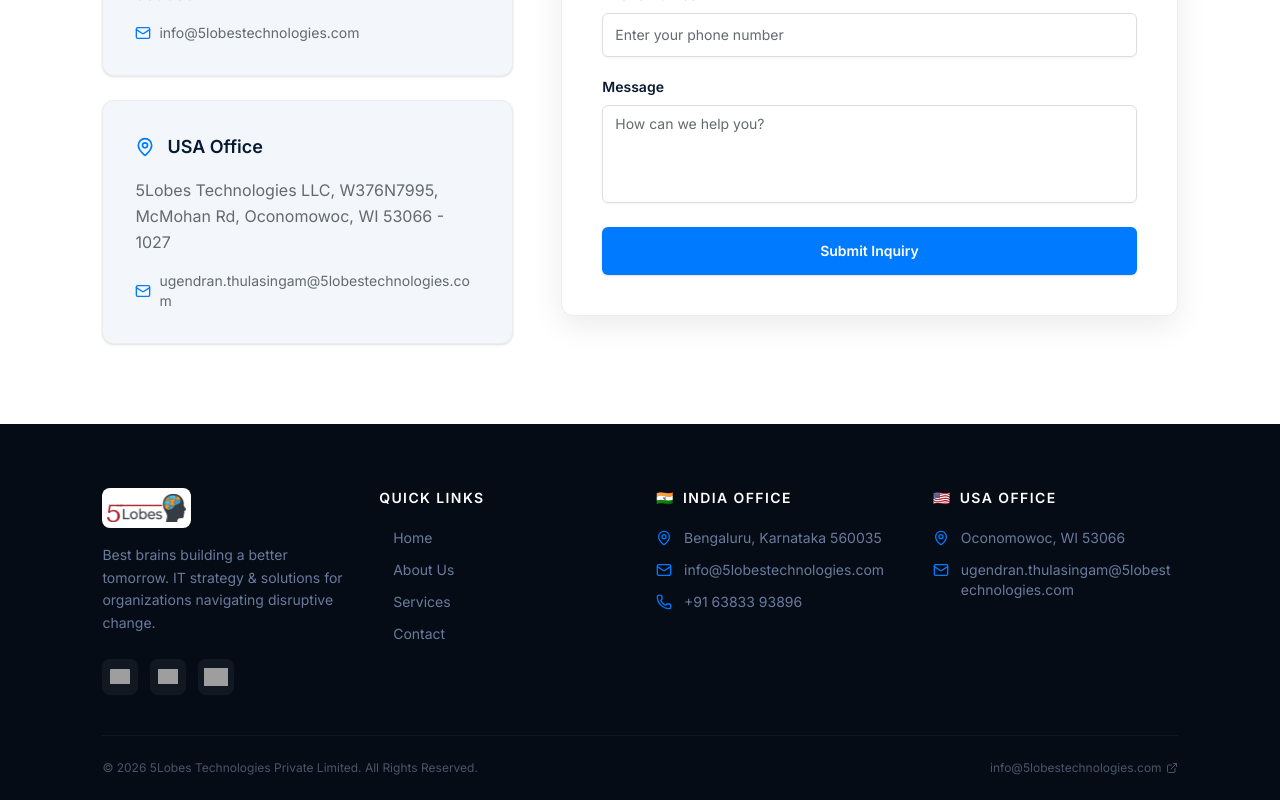
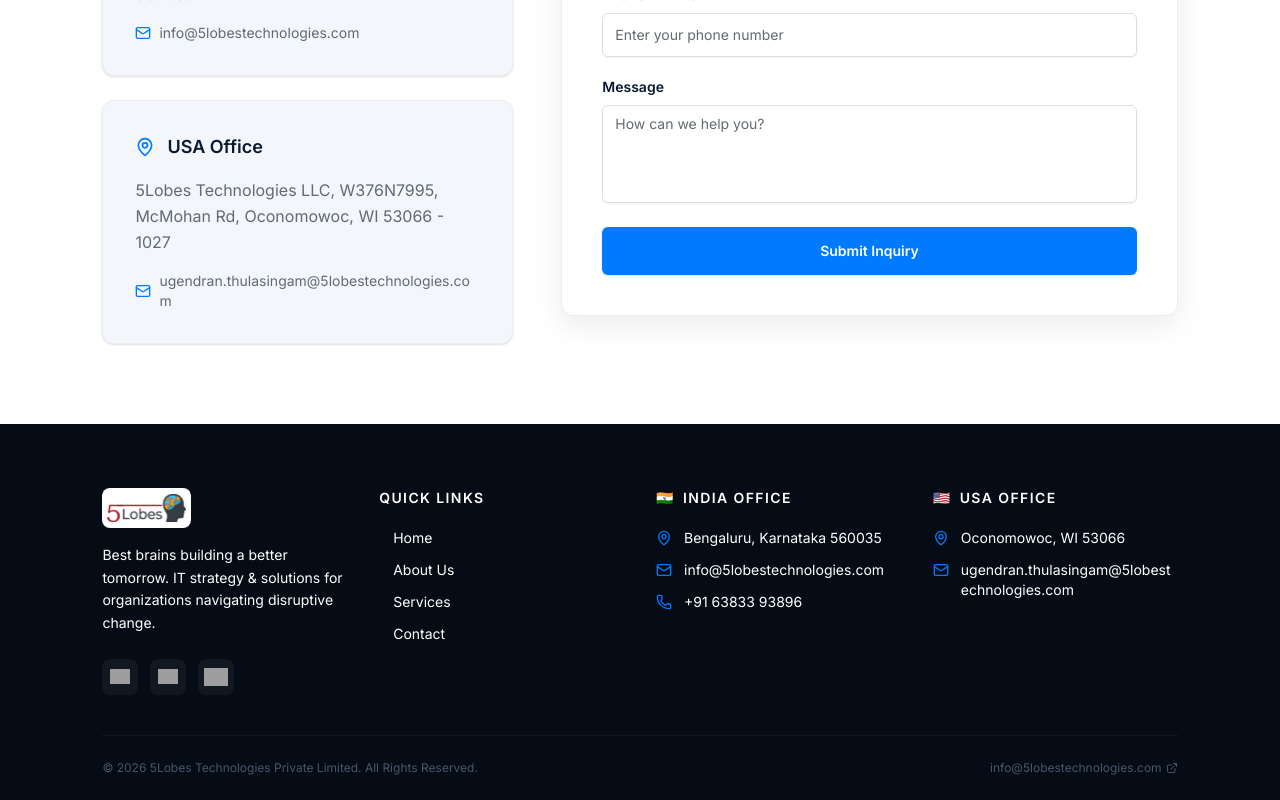
Before and after one commit to jijojr0-star/5Lobes, a React (Create React App) app: page / in a window 1280 px wide. Shown: the part 4333-5133 px from the top of the page. Built offline with nearby package versions, Linux system fonts and the light colour scheme; no server answers; grey boxes are pictures that could not be loaded.

Commit message:
fix: change all footer body text to white

```diff
--- a/src/components/Footer.jsx
+++ b/src/components/Footer.jsx
@@ -77,7 +77,7 @@
     const currentYear = new Date().getFullYear();
 
     return (
-        <footer className="bg-[#050c16] text-[#a8b2d1]">
+        <footer className="bg-[#050c16] text-white">
 
             {/* ── Main grid ── */}
             <div className="px-[8%] pt-16 pb-10">
@@ -93,7 +93,7 @@
                                 loading="lazy"
                             />
                         </a>
-                        <p className="text-sm leading-relaxed text-[#6b7a9d] mb-6">
+                        <p className="text-sm leading-relaxed text-white mb-6">
                             Best brains building a better tomorrow. IT strategy &amp; solutions
                             for organizations navigating disruptive change.
                         </p>
@@ -107,7 +107,7 @@
                                     target="_blank"
                                     rel="noopener noreferrer"
                                     title={p.label}
-                                    className="w-9 h-9 rounded-lg bg-white/5 hover:bg-[#007bff] flex items-center justify-center text-[#a8b2d1] hover:text-white transition-all duration-200"
+                                    className="w-9 h-9 rounded-lg bg-white/5 hover:bg-[#007bff] flex items-center justify-center text-white hover:text-white transition-all duration-200"
                                 >
                                     {p.icon}
                                 </a>
@@ -126,7 +126,7 @@
                                     <a
                                         href={link.href}
                                         onClick={(e) => scrollToSection(e, link.href)}
-                                        className="text-sm text-[#6b7a9d] hover:text-[#007bff] transition-colors duration-200 flex items-center gap-2 group"
+                                        className="text-sm text-white hover:text-[#007bff] transition-colors duration-200 flex items-center gap-2 group"
                                     >
                                         <span className="w-1.5 h-1.5 rounded-full bg-[#007bff] opacity-0 group-hover:opacity-100 transition-opacity duration-200 flex-shrink-0" />
                                         {link.label}
@@ -144,14 +144,14 @@
                                 {office.region} Office
                             </h4>
                             <ul className="space-y-3">
-                                <li className="flex items-start gap-3 text-sm text-[#6b7a9d]">
+                                <li className="flex items-start gap-3 text-sm text-white">
                                     <MapPin className="w-4 h-4 text-[#007bff] flex-shrink-0 mt-0.5" />
                                     {office.address}
                                 </li>
                                 <li>
                                     <a
                                         href={`mailto:${office.email}`}
-                                        className="flex items-start gap-3 text-sm text-[#6b7a9d] hover:text-[#007bff] transition-colors duration-200 break-all"
+                                        className="flex items-start gap-3 text-sm text-white hover:text-[#007bff] transition-colors duration-200 break-all"
                                     >
                                         <Mail className="w-4 h-4 text-[#007bff] flex-shrink-0 mt-0.5" />
                                         {office.email}
@@ -161,7 +161,7 @@
                                     <li>
                                         <a
                                             href={`tel:${office.phone.replace(/\s/g, '')}`}
-                                            className="flex items-center gap-3 text-sm text-[#6b7a9d] hover:text-[#007bff] transition-colors duration-200"
+                                            className="flex items-center gap-3 text-sm text-white hover:text-[#007bff] transition-colors duration-200"
                                         >
                                             <Phone className="w-4 h-4 text-[#007bff] flex-shrink-0" />
                                             {office.phone}
```
